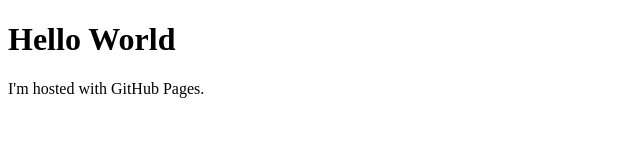
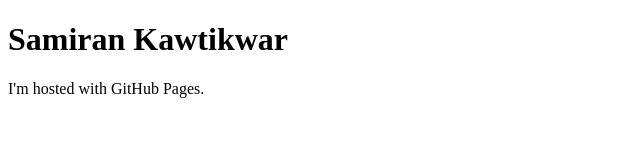
Before and after one commit to samiran-kawtikwar/samiran4448.github.io, a plain HTML site: page index.html in a window 1280 px wide. Shown: the whole page, without its empty margins (0-640 px from the left). Drawn offline with Linux system fonts and the light colour scheme.

Commit message:
Initial commit

```diff
--- a/index.html
+++ b/index.html
@@ -2,7 +2,7 @@
 <html>
 
 <body>
-  <h1>Hello World</h1>
+  <h1>Samiran Kawtikwar</h1>
   <p>I'm hosted with GitHub Pages.</p>
 </body>
 
```
